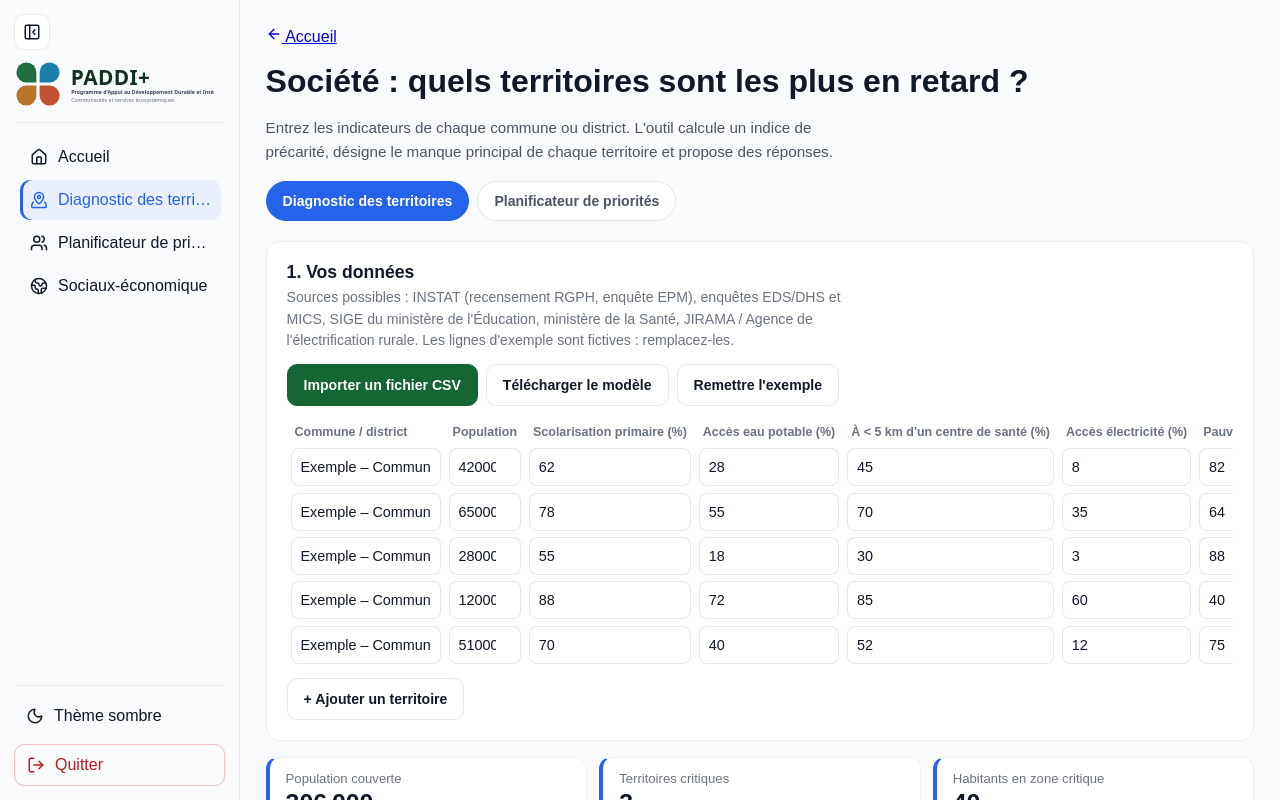
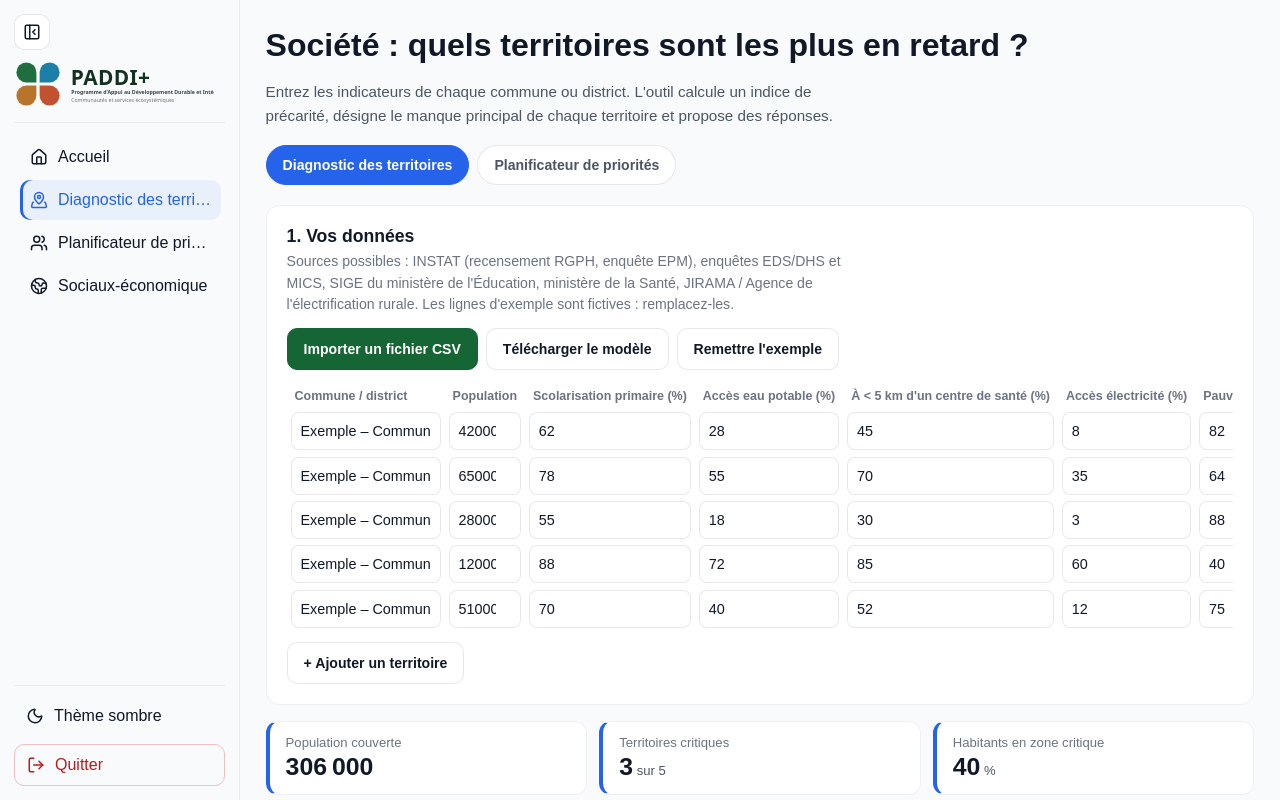
Before and after one commit to tomena/projet-PADDI, a React (Vite) app: page /dashboard/analyse-social in a window 1280 px wide. Built offline with nearby package versions, Linux system fonts and the light colour scheme.

Commit message:
Remove unused Link and ArrowLeft imports

```diff
--- a/src/components/AnalyseKit.tsx
+++ b/src/components/AnalyseKit.tsx
@@ -1,6 +1,5 @@
 import type { ReactNode } from "react";
-import { Link, NavLink } from "react-router-dom";
-import { ArrowLeft } from "lucide-react";
+import { NavLink } from "react-router-dom";
 import { downloadText, fmt, parseCsv } from "../lib/analyse-utils";
 import "./AnalyseKit.css";
 
@@ -20,9 +19,6 @@ export function PageShell({
   return (
     <main className="an-page">
       <div className="an-wrap">
-        <Link to="/" className="an-back">
-          <ArrowLeft size={16} aria-hidden="true" /> Accueil
-        </Link>
         <h1>{title}</h1>
         <p className="an-intro">{intro}</p>
         <nav className="an-tabs" aria-label="Pages du thème">
@@ -185,7 +181,7 @@ export function EditableTable<T extends { id: string }>({
             {rows.map((r) => (
               <tr key={r.id}>
                 {cols.map((c) => (
-                  <td key={c.key}>
+                  <td key={c.key} data-label={c.label}>
                     <input
                       type={c.type === "number" ? "number" : "text"}
                       step={c.step}
```
